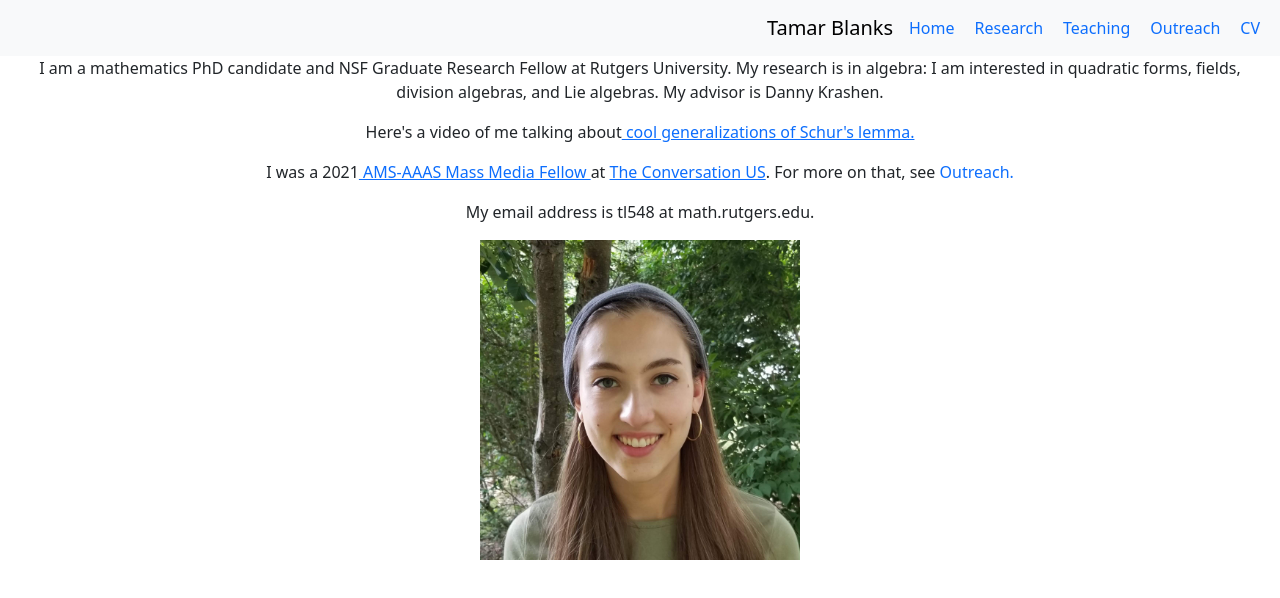
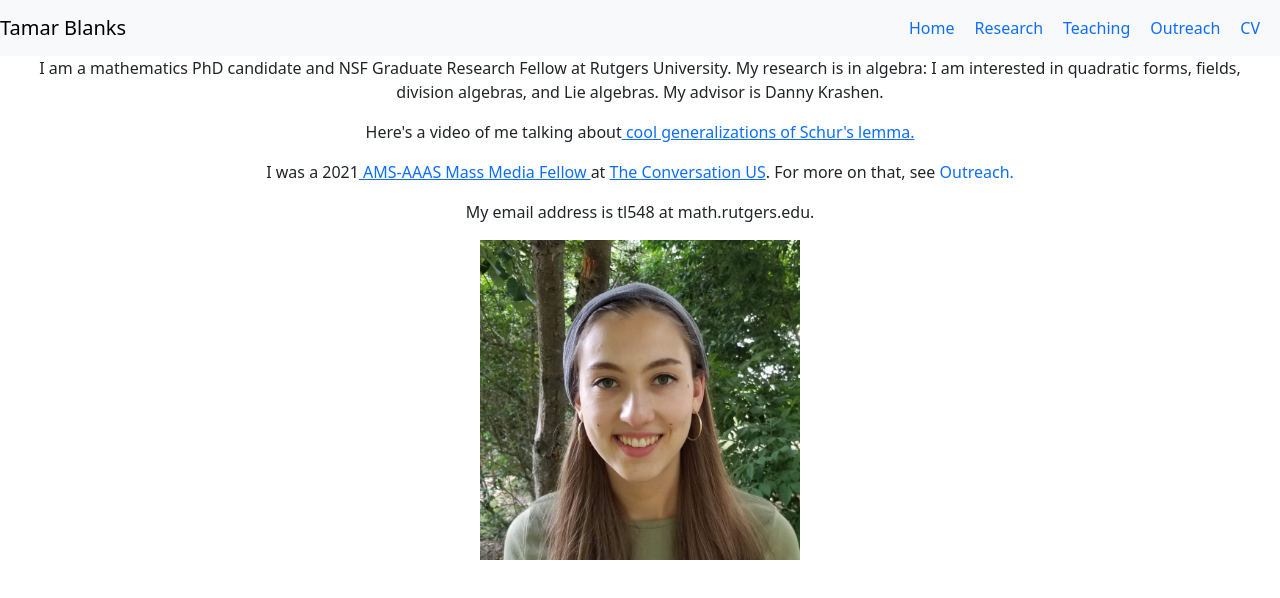
Before and after one commit to AvivaRubenstein/Tamar-Blanks, a React (Create React App) app: page / in a window 1280 px wide. Shown: the top 598 px of the page. Built offline with nearby package versions, Linux system fonts and the light colour scheme.

Commit message:
styled header for responsiveness

```diff
--- a/src/Assets/styles/header.css
+++ b/src/Assets/styles/header.css
@@ -3,7 +3,7 @@ header.navbar {
     display: flex;
     flex-wrap: wrap;
     align-items: center;
-    justify-content: end;
+    justify-content: space-between;
 }
 
 /* Formatting for desktop size screen */
@@ -13,12 +13,16 @@ header.navbar {
         flex-wrap: nowrap; /* Prevent items from wrapping */
         justify-content: space-between; /* Spread items out */
         align-items: center;
+        padding: 2%;
     }
 
     /* Adjust spacing between navbar items  */
     .navbar-expand-lg .navbar-item {
         margin-right: 20px; /* Increase the margin between items */
     }
+    .navbar-expand-lg .navbar-brand {
+        margin-right: auto;  /* pushing navbar-brand to the left */
+    }
 }
 
 .navbar-item {
```
